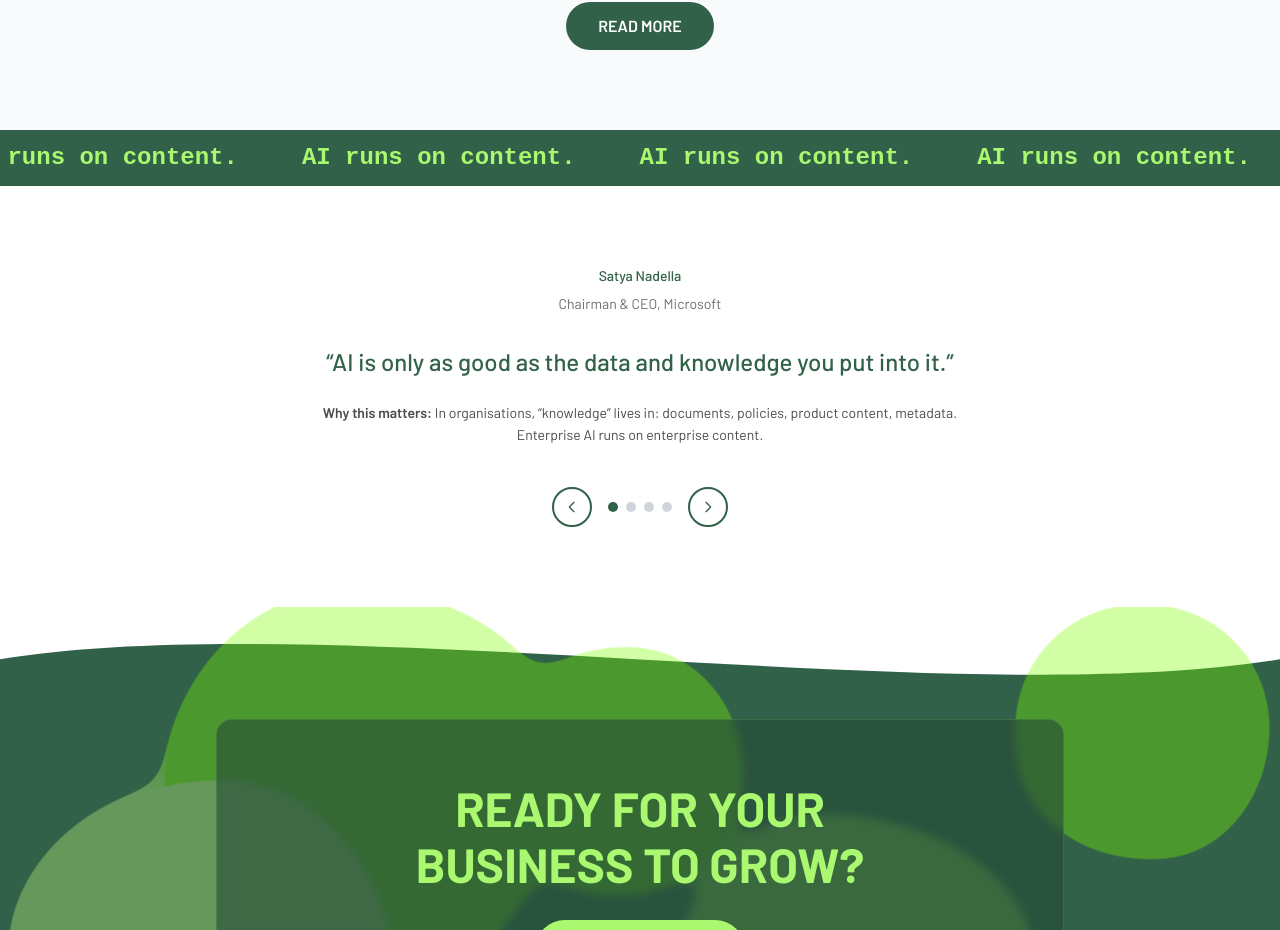
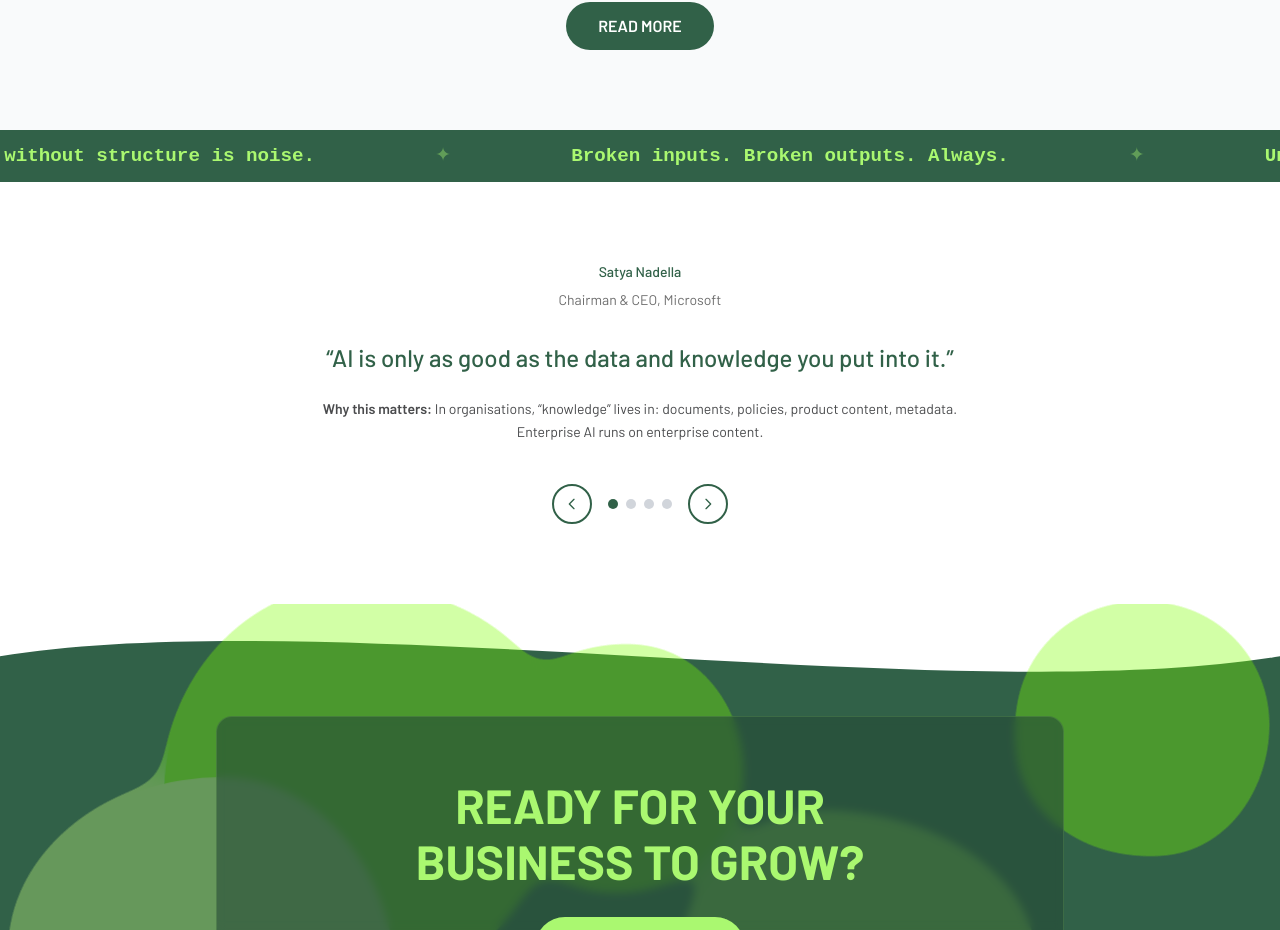
Before and after one commit to RussellLack/ecm-dev-nextjs, a Next.js app: page / in a window 1280 px wide. Shown: the part 4020-4950 px from the top of the page. Built offline with nearby package versions, Linux system fonts and the light colour scheme; no server answers.

Commit message:
Implement ticker tape of truths in place of marquee
Replaced testimonials marquee with a ticker tape of truths.

```diff
--- a/app/page.tsx
+++ b/app/page.tsx
@@ -359,23 +359,51 @@ export default async function HomePage() {
         </div>
       </section>
 
-      {/* ─── TESTIMONIALS MARQUEE ─── */}
-      <section className="bg-ecm-green py-3 overflow-hidden">
-        <div className="animate-marquee whitespace-nowrap">
-          <span className="text-ecm-lime font-bold text-xl lg:text-2xl mx-8" style={{ fontFamily: "'Courier New', Courier, monospace" }}>
-            AI runs on content.
-          </span>
-          <span className="text-ecm-lime font-bold text-xl lg:text-2xl mx-8" style={{ fontFamily: "'Courier New', Courier, monospace" }}>
-            AI runs on content.
-          </span>
-          <span className="text-ecm-lime font-bold text-xl lg:text-2xl mx-8" style={{ fontFamily: "'Courier New', Courier, monospace" }}>
-            AI runs on content.
-          </span>
-          <span className="text-ecm-lime font-bold text-xl lg:text-2xl mx-8" style={{ fontFamily: "'Courier New', Courier, monospace" }}>
-            AI runs on content.
-          </span>
-        </div>
-      </section>
+      {/* ─── TICKER TAPE ─── */}
+      {(() => {
+        const truths = [
+          "Content without structure is noise.",
+          "Broken inputs. Broken outputs. Always.",
+          "Unfindable information doesn't exist.",
+          "Automation reveals unclear thinking fast.",
+          "Your content is a signal.",
+          "The bottleneck is the workflow.",
+          "Metadata is your intelligence layer.",
+          "Process debt compounds silently.",
+          "Every manual step is a risk.",
+          "Content ops is the edge.",
+          "AI without governance is chaos.",
+          "Information flows before AI wins.",
+          "Content that can't scale, won't.",
+          "Taxonomy is strategy. Not admin.",
+          "Automation exposes undocumented decisions.",
+          "Good architecture is invisible.",
+          "Poor information hides in decisions.",
+          "Content friction is customer friction.",
+          "AI exposes the lack of clarity.",
+          "Localisation is system design.",
+          "Content is infrastructure now.",
+          "Structure today. Intelligence tomorrow.",
+          "Transformation fails at the content layer.",
+          "Unstructured data is just potential.",
+          "Knowledge is only as good as retrieval.",
+          "Automate clarity. Not confusion.",
+          "Velocity without governance is liability.",
+          "Information management is now adaptive.",
+          "You don't have a content problem.",
+          "Intelligent organisations learn from content.",
+        ];
+        return (
+          <section style={{ background: "rgb(49,97,72)", padding: "12px 0", overflow: "hidden", width: "100%" }}>
+            <style>{`.ecm-ticker-inner{display:inline-block;white-space:nowrap;animation:ecm-ticker 200s linear infinite}.ecm-ticker-item{font-family:"Courier New",Courier,monospace;font-weight:bold;font-size:1.2rem;color:#AAF870;display:inline-block;margin:0 120px}.ecm-ticker-sep{font-family:"Courier New",Courier,monospace;font-size:1.2rem;color:#AAF870;opacity:0.4}@keyframes ecm-ticker{0%{transform:translateX(0)}100%{transform:translateX(-50%)}}`}</style>
+            <div className="ecm-ticker-inner">
+              {[...truths, ...truths].map((t, i) => (
+                <span key={i}><span className="ecm-ticker-item">{t}</span><span className="ecm-ticker-sep">✦</span></span>
+              ))}
+            </div>
+          </section>
+        );
+      })()}
 
       {/* ─── TESTIMONIALS CAROUSEL ─── */}
       <TestimonialsClient testimonials={testimonials} />
```
